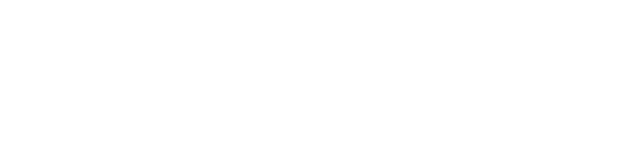
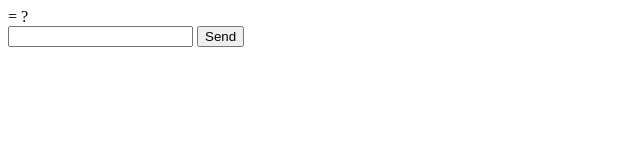
Before and after one commit to serverwind/math-game, a plain HTML site: page index.html in a window 1280 px wide. Shown: the whole page, without its empty margins (0-640 px from the left). Drawn offline with Linux system fonts and the light colour scheme.

Commit message:
Update index.html

```diff
--- a/index.html
+++ b/index.html
@@ -2,4 +2,9 @@
   <span id='first-num'></span>
   <span id='sign'></span>
   <span id='second-num'></span>
+  <span>=</span>
+  <span id='right-answer'>?</span>
 </div>
+
+<input id='user-answer' type='text'>
+<button id='send-answer'>Send</button>
```
